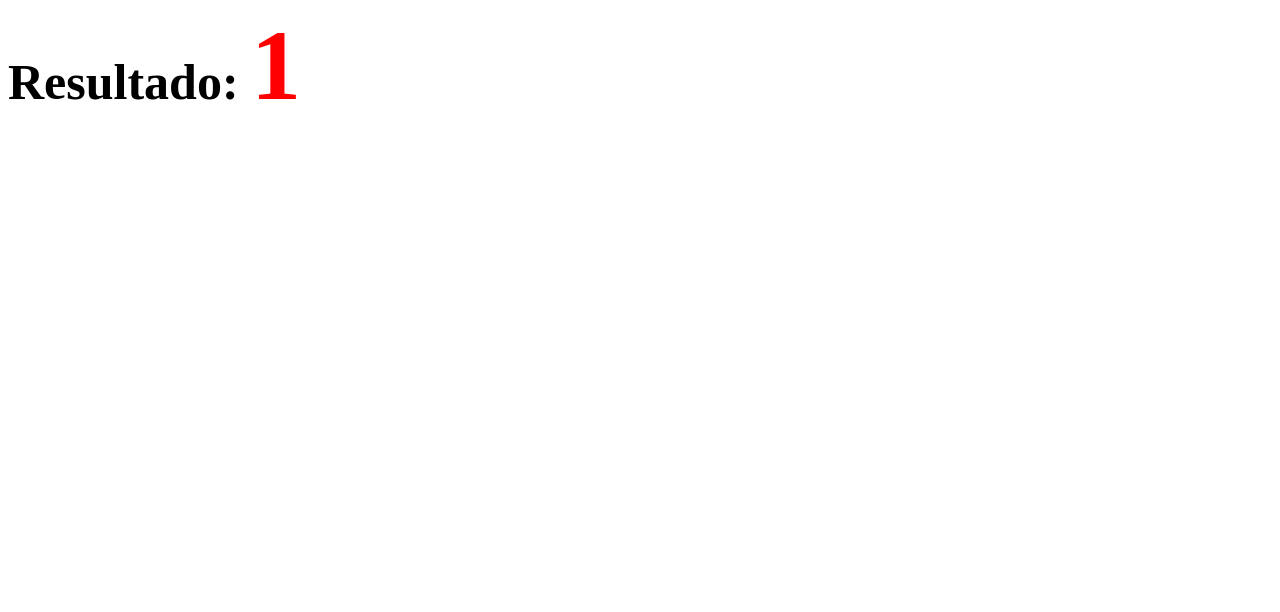
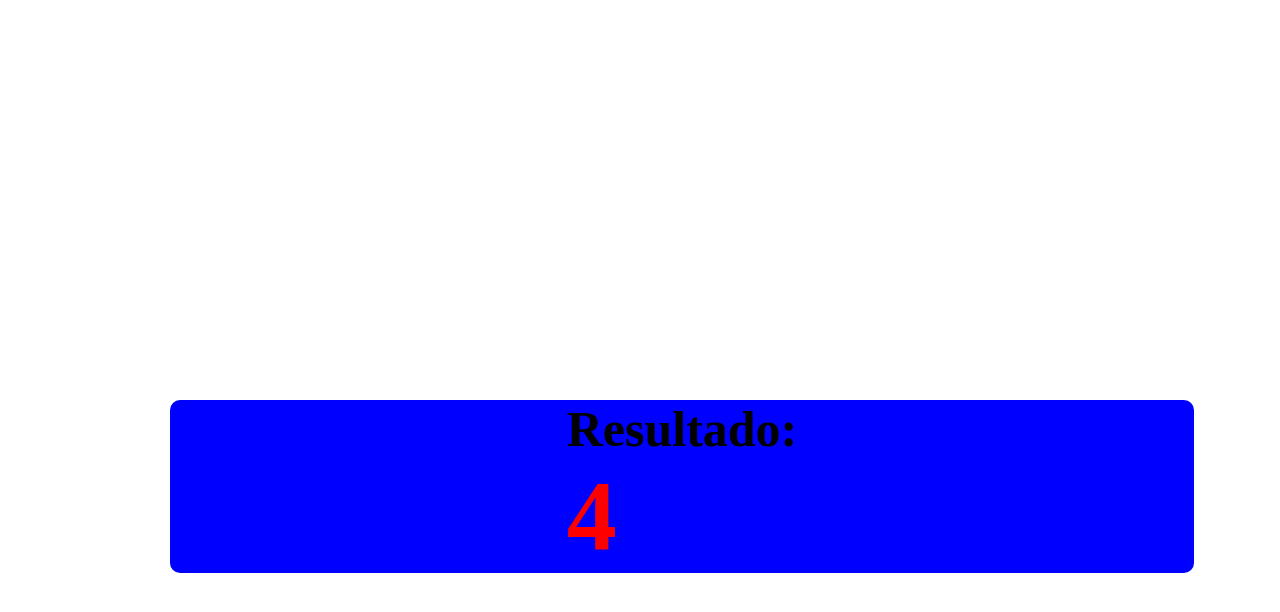
Before and after one commit to josiasbraga/lab-portas-abertas-matematica, a plain HTML site: page subtracao.html in a window 1280 px wide. Drawn offline with Linux system fonts and the light colour scheme.

Commit message:
modificacao text

```diff
--- a/resultado.css
+++ b/resultado.css
@@ -1,4 +1,14 @@
+*{
+    margin: 0;
+    padding: 0;
+    box-sizing: border-box;
+
+}
+
+
 #resultado{
+    display: flex;
+    align-items: center;
     animation: example 5s infinite;
     font-size: 100px;
 }
@@ -11,3 +21,20 @@
 #res{
     font-size: 50px;
 }
+
+.item {
+    color: brown;
+}
+
+.header{
+    align-items: center;
+    display: flex;
+    margin: 400px 50px 0px 170px;
+    justify-content: center;
+    border-radius: 10px;
+    background-color: blue;
+    width: 80%;
+    box-sizing: border-box;
+    padding: 0;
+
+}
--- a/subtracao.html
+++ b/subtracao.html
@@ -1,8 +1,10 @@
 <link rel="stylesheet" href="resultado.css">
-<h1 id="res">Resultado: <span id="resultado"></span></h1>
-<script>
-    let a = 2;
-    let b = 1;
-    let c = a - b;
-document.getElementById("resultado").innerHTML = (c);
-</script>
+<div class="header">
+    <h1 id="res">Resultado: <span id="resultado"></span></h1>
+    <script>
+        let a = 6;
+        let b = 2;
+        let c = a - b;
+    document.getElementById("resultado").innerHTML = (c);
+    </script>
+</div>
```
Also changed, not shown: divisao.html (+3 -1 lines), index.html (+9 -4 lines), mutipicacao.html (+3 -1 lines), soma.html (+3 -1 lines).
